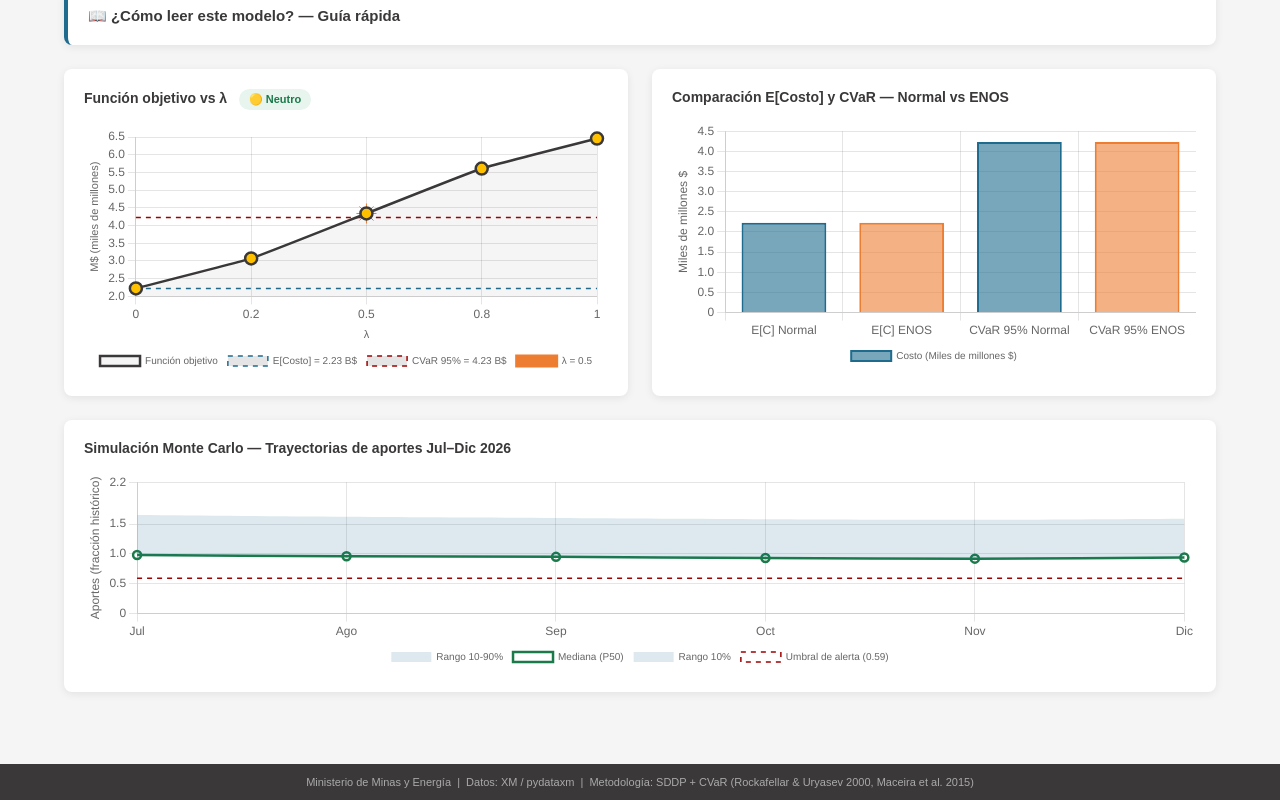
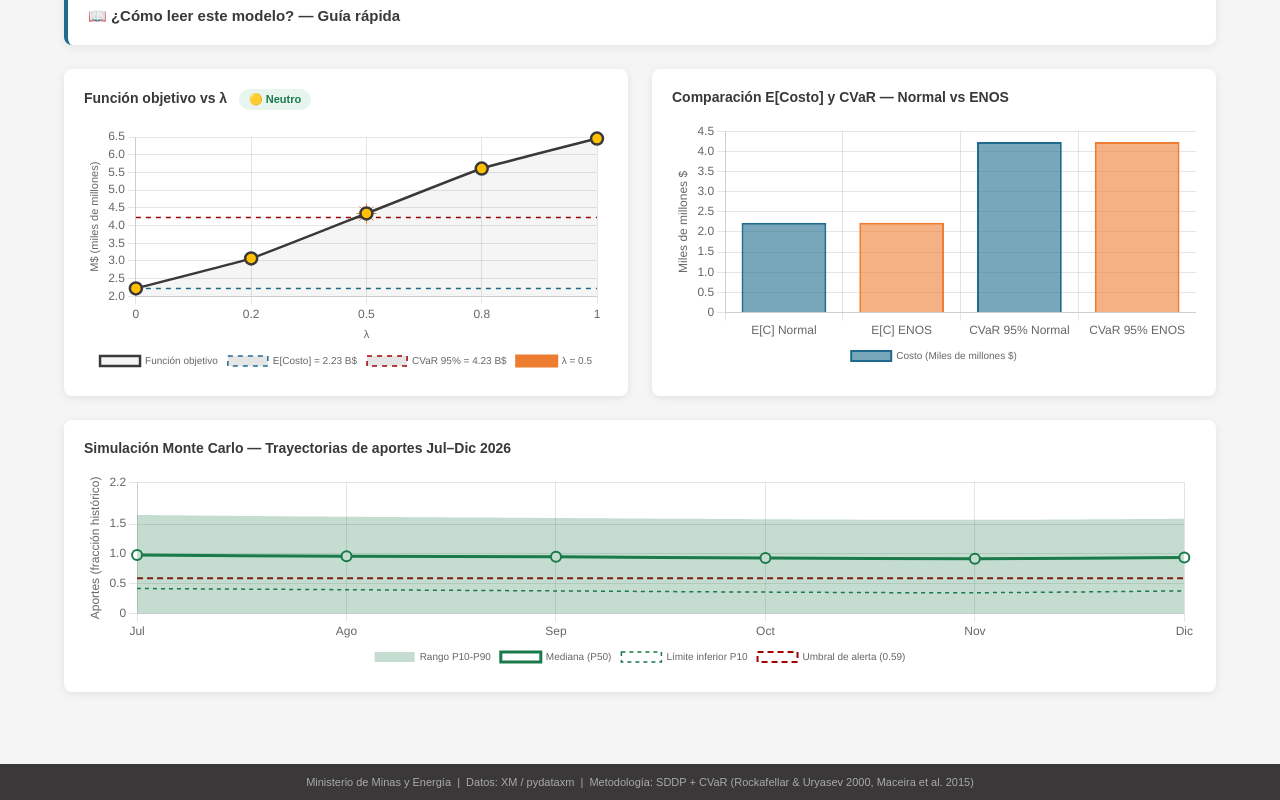
Before and after one commit to fredypaeze/modelo-enos-minenergia, a website: page docs/index.html in a window 1280 px wide. Shown: the part 433-1233 px from the top of the page. Drawn offline with nearby package versions, Linux system fonts and the light colour scheme.

Commit message:
fis: abanico Monte Carlo + datos ENOS corregidos

```diff
--- a/docs/index.html
+++ b/docs/index.html
@@ -431,10 +431,10 @@
         prob_crisis: 26.8,
         lambdas: [0.0, 0.2, 0.5, 0.8, 1.0],
         objetivos: [6.365, 8.400, 11.453, 14.506, 16.542],
-        mc_p10: [0.18, 0.15, 0.13, 0.11, 0.10, 0.12],
+        mc_p10: [0.35, 0.33, 0.31, 0.29, 0.28, 0.30],
         mc_p50: [0.75, 0.73, 0.71, 0.69, 0.68, 0.70],
         mc_p90: [1.35, 1.32, 1.30, 1.28, 1.27, 1.29],
-      },
+    },
       normal: {
         e_costo: 2.226,
         cvar_95: 4.230,
@@ -497,7 +497,11 @@
         data: { labels: MESES, datasets: [] },
         options: {
           responsive: true,
-          plugins: { legend: { position: 'bottom', labels: { font: { size: 10 } } } },
+          interaction: { mode: 'index', intersect: false },
+          plugins: {
+            legend: { position: 'bottom', labels: { font: { size: 10 } } },
+            filler: { propagate: true }
+          },
           scales: {
             y: {
               min: 0, max: 2.2,
@@ -588,33 +592,61 @@
       chartComp.update();
 
       // Chart Monte Carlo
+      const colorFase = fase === 'nino' ? '#ED7D31' : fase === 'nina' ? '#1F6B8E' : '#1A7A4A';
+      const bgFase = fase === 'nino' ? 'rgba(237,125,49,0.25)' :
+        fase === 'nina' ? 'rgba(31,107,142,0.25)' : 'rgba(26,122,74,0.25)';
+
+
+
+      chartMC.data.labels = MESES;
       chartMC.data.datasets = [
         {
-          label: 'Rango 10-90%',
+          label: 'Rango P10-P90',
           data: d.mc_p90,
           borderColor: 'transparent',
-          backgroundColor: fase === 'nino' ? 'rgba(237,125,49,0.15)' : 'rgba(31,107,142,0.15)',
-          fill: '+1', tension: 0.3, pointRadius: 0
+          backgroundColor: bgFase,
+          fill: {
+            target: 'stack',
+            above: bgFase,
+            below: bgFase
+          },
+          tension: 0.3,
+          pointRadius: 0,
+          stack: 'area'
         },
         {
           label: 'Mediana (P50)',
           data: d.mc_p50,
-          borderColor: fase === 'nino' ? '#ED7D31' : fase === 'nina' ? '#1F6B8E' : '#1A7A4A',
-          borderWidth: 2.5, pointRadius: 4,
-          backgroundColor: 'transparent', tension: 0.3
+          borderColor: colorFase,
+          borderWidth: 3,
+          pointRadius: 5,
+          pointBackgroundColor: 'white',
+          pointBorderColor: colorFase,
+          pointBorderWidth: 2,
+          backgroundColor: 'transparent',
+          fill: false,
+          tension: 0.3
         },
         {
-          label: 'Rango 10%',
+          label: 'Límite inferior P10',
           data: d.mc_p10,
-          borderColor: 'transparent',
-          backgroundColor: fase === 'nino' ? 'rgba(237,125,49,0.15)' : 'rgba(31,107,142,0.15)',
-          fill: false, tension: 0.3, pointRadius: 0
+          borderColor: colorFase,
+          borderWidth: 1.5,
+          borderDash: [4, 4],
+          backgroundColor: 'transparent',
+          fill: false,
+          tension: 0.3,
+          pointRadius: 0
         },
         {
           label: 'Umbral de alerta (0.59)',
           data: MESES.map(() => UMBRAL),
-          borderColor: '#A00000', borderDash: [5, 5], borderWidth: 1.5,
-          pointRadius: 0, backgroundColor: 'transparent'
+          borderColor: '#A00000',
+          borderDash: [6, 4],
+          borderWidth: 2,
+          pointRadius: 0,
+          backgroundColor: 'transparent',
+          fill: false
         }
       ];
       chartMC.update();
```
